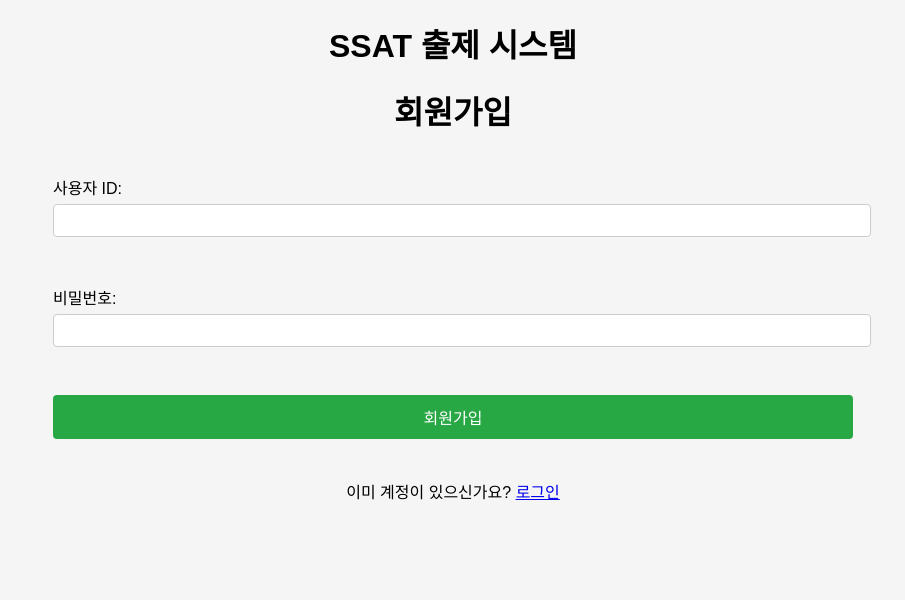
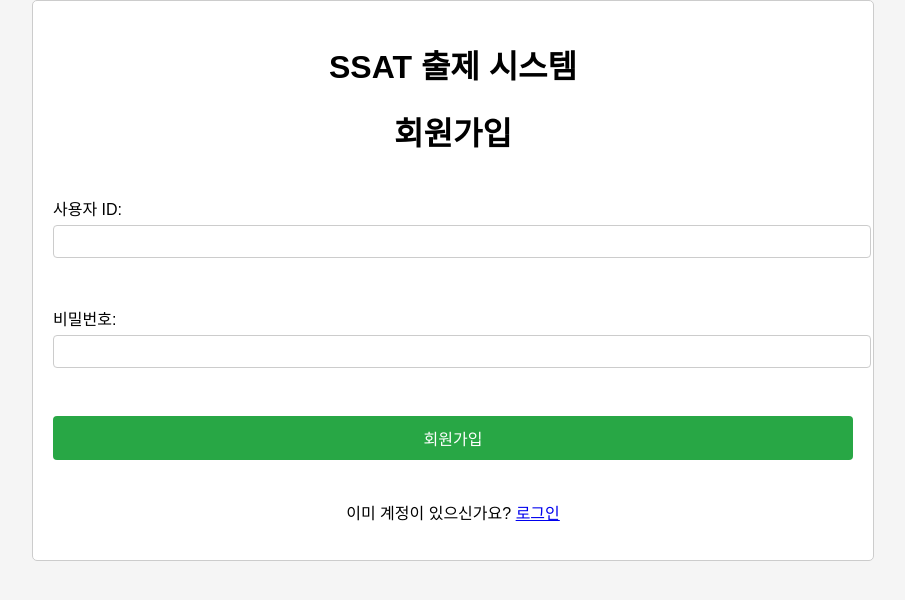
Before and after one commit to DragonBall2/exam_bank, a Flask app: page /register in a window 1280 px wide. Shown: the top 600 px of the page, without its empty margins (187-1092 px from the left). Run offline with Flask 3, Linux system fonts and the light colour scheme.

```diff
--- a/static/styles.css
+++ b/static/styles.css
@@ -10,14 +10,14 @@ h1, h2 {
     margin-top: 20px;
 }
 
-/* .form-container {
+.form-container {
     max-width: 800px;
     margin: 20px auto;
     padding: 20px;
     border: 1px solid #ccc;
     border-radius: 5px;
     background-color: #fff;
-} */
+}
 
 form {
     width: 100%;
--- a/templates/index.html
+++ b/templates/index.html
@@ -274,10 +274,10 @@
             margin: 0 auto;
         }
 
-        /* .form-container {
+        .form-container {
             max-width: 800px;
             margin: 0 auto;
-        } */
+        }
 
         #mc_answers label {
             display: inline-block;
```
